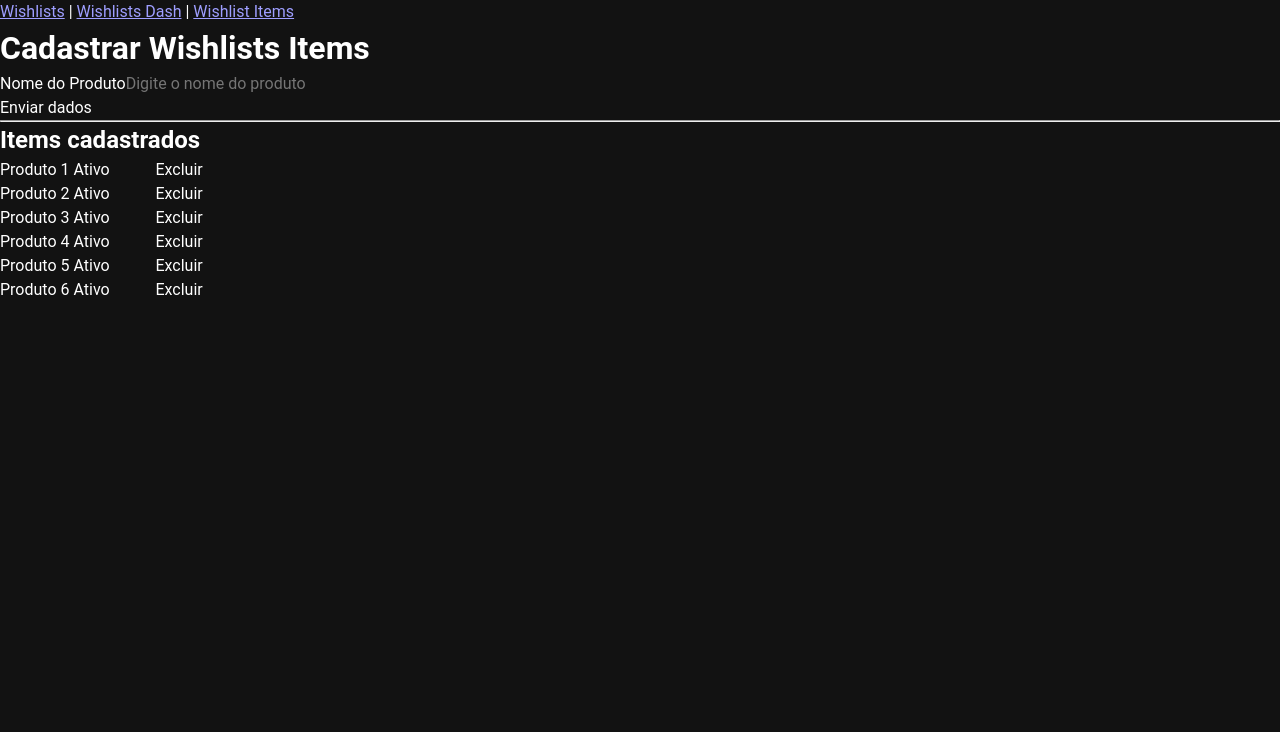
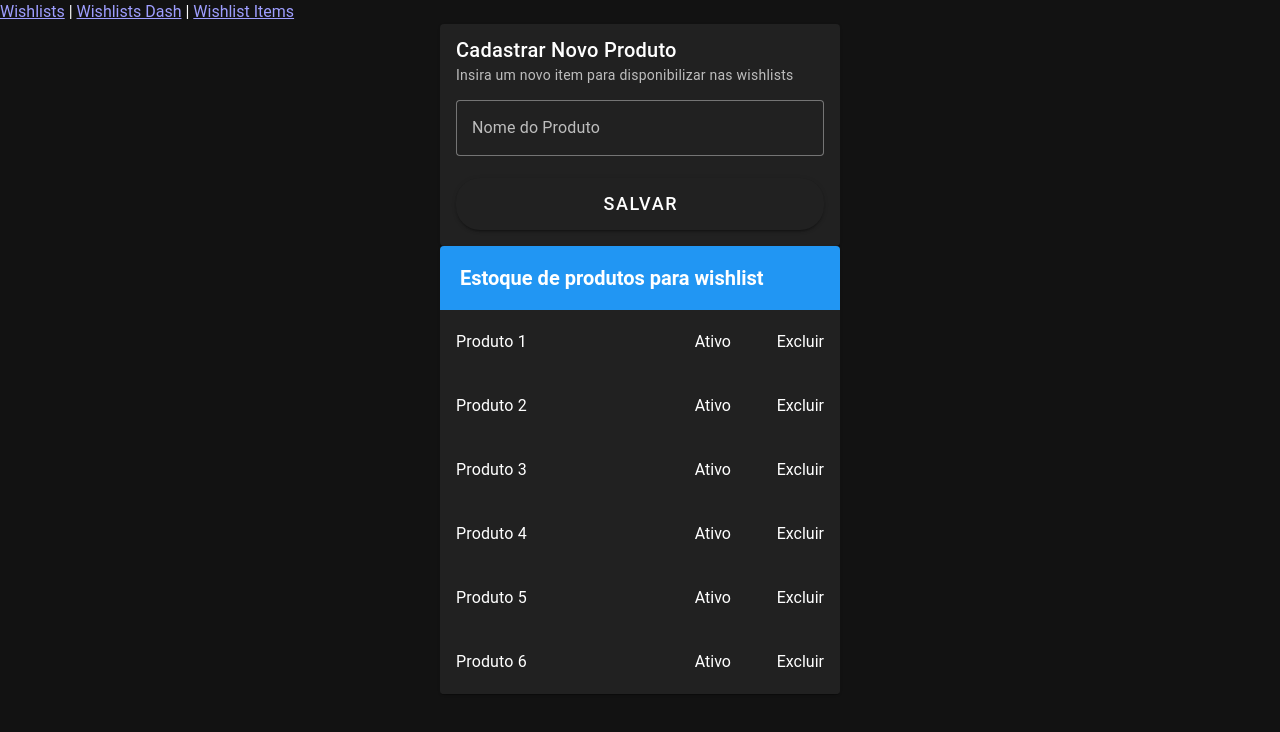
Before and after one commit to adomoraes/app-wishlist, a Vue app: page /wishlistsItems in a window 1280 px wide. Shown: the top 732 px of the page. Built offline with nearby package versions, Linux system fonts and the light colour scheme; data requests are answered from the project's data file.

Commit message:
Implementing vuetify markup on create product form

```diff
--- a/src/components/WishlistsItemsForm.vue
+++ b/src/components/WishlistsItemsForm.vue
@@ -1,34 +1,41 @@
 <template>
-  <div>
-    <h1>Cadastrar Wishlists Items</h1>
+  <div class="mx-auto" style="width: 400px;">
+
     <WishlistsNotify :message="message" v-show="message" />
-    <form id="productForm" @submit="createProduct">
-      <div class="inputContainer">
-          <label for="name">Nome do Produto</label>
-          <input
-              type="text"
+    <v-card>
+      <v-card-item>
+        <v-card-title>Cadastrar Novo Produto</v-card-title>
+
+        <v-card-subtitle>Insira um novo item para disponibilizar nas wishlists</v-card-subtitle>
+      </v-card-item>
+
+      <v-card-text>
+        <form id="productForm" @submit.prevent="createProduct">
+
+            <v-text-field
+              label="Nome do Produto"
               id="name"
               name="name"
               v-model="name"
-              placeholder="Digite o nome do produto"
-          />
-      </div>
-      <div class="inputContainer">
-          <input
-              type="submit"
-              class="inputSubmitButton"
-              value="Enviar dados"
-          />
-      </div>
+              variant="outlined">
+            </v-text-field>
+            <v-btn type="submit" rounded="xl" size="x-large" block>SALVAR</v-btn>
       </form>
-  <hr />
-  <h2>Items cadastrados</h2>
-  <div>
-          <ul>
-            <li
+      </v-card-text>
+    </v-card>
+
+    <v-card>
+      <v-toolbar color="blue">
+        <v-toolbar-title><h4>Estoque de produtos para wishlist</h4></v-toolbar-title>
+      </v-toolbar>
+
+      <v-list
+        lines="one"
         v-for="(wishlistItem, index) in wishlistsItems"
-              :key="index">{{ wishlistItem.name }}
-
+        :key="index">
+        <v-list-item value="{{ wishlistItem.name }}">
+          <template v-slot:append="{  }">
+            <v-list-item-action>
               <select name="status" class="status" @change="updatedWishlistItem($event, wishlistItem.id)">
                 <option value="">Selecione...</option>
                 <option v-for="s in status"
@@ -37,9 +44,13 @@
                 :value="s.tipo">{{ s.tipo }}</option>
               </select>
               <button class="deleteBtn" @click="deleteWishlistItem(wishlistItem.id)">Excluir</button>
-            </li>
-          </ul>
-        </div>
+            </v-list-item-action>
+          </template>
+          <v-list-item-title>{{ wishlistItem.name }}</v-list-item-title>
+        </v-list-item>
+      </v-list>
+
+    </v-card>
   </div>
 </template>
 
@@ -115,16 +126,15 @@ export default{
         this.getProducts()
       },
       async deleteWishlistItem(id){
+        if(confirm("Tem certeza?")){
           const req = await fetch(`http://localhost:3000/wishlistsItems/${id}`,{
             method: "DELETE"
           })
           await req.json()
 
-        alert("Tem certeza?")
-
           this.message = 'Produto EXCLUIDO com sucesso'
           setTimeout(() => this.message = "", 3000)
-
+        }
         this.getProducts()
       }
 
```
Lines whose indentation alone changed are shown as unchanged.
